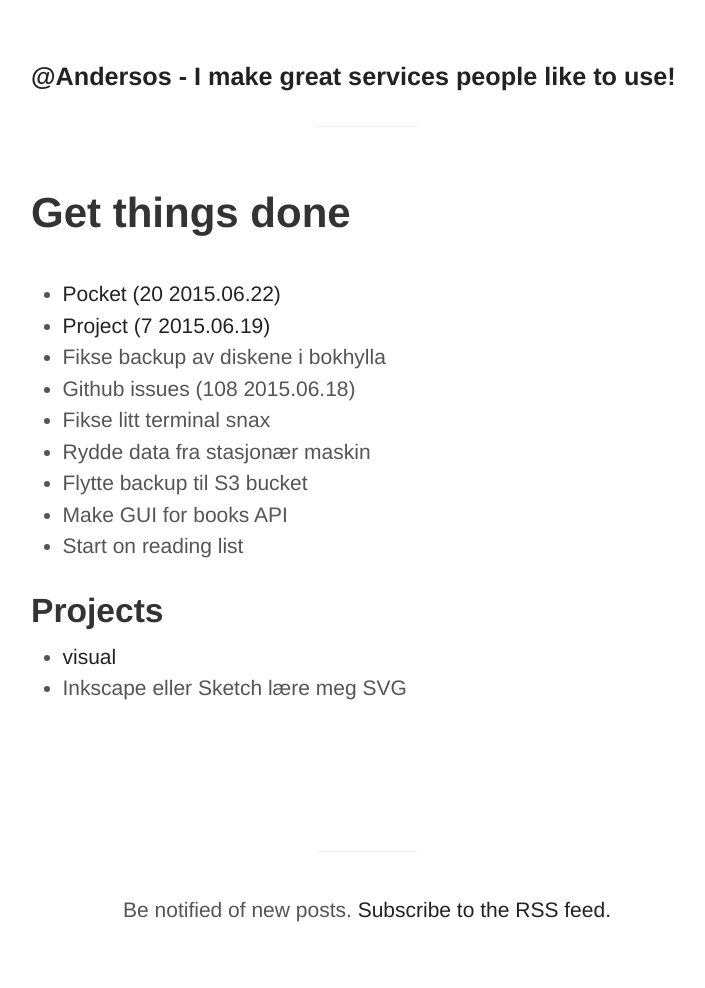
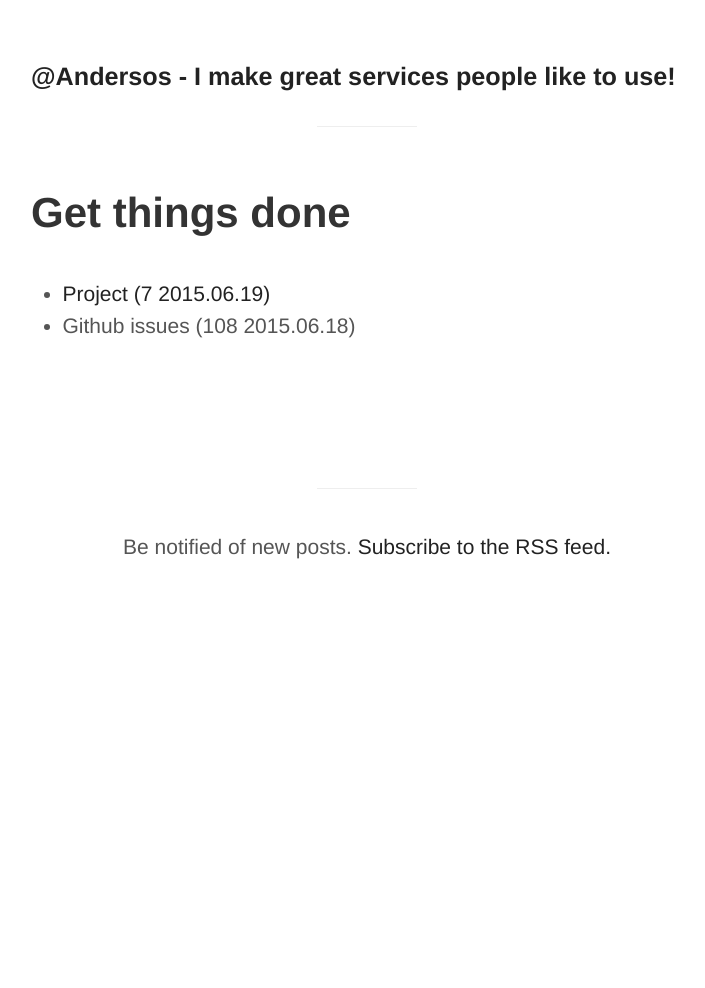
Before and after one commit to Andersos/andersos.net, a Jekyll site: the page built from gtd.html, in a window 1280 px wide. Shown: the whole page, without its empty margins (273-978 px from the left). Built offline with Jekyll 4.4.1, drawn with Linux system fonts in a browser that asks for light colours; Markdown is read by kramdown in place of the engine named in the settings; after the commit the page ends 900 px from its top, so only the background shows below that.

Commit message:
Update gtd.html

```diff
--- a/gtd.html
+++ b/gtd.html
@@ -4,19 +4,6 @@ title: "Get things done"
 ---
 
 <ul>
-    <li><a href="https://twitter.com/Andersos/status/530115122086543360">Pocket (20 2015.06.22)</a></a></li>
     <li><a href="https://gist.github.com/Andersos/32ba857519db96e97e63">Project (7 2015.06.19)</a></li>
-    <li>Fikse backup av diskene i bokhylla</li>
     <li>Github issues (108 2015.06.18)</li>
-    <li>Fikse litt terminal snax</li>
-    <li>Rydde data fra stasjonær maskin</li>
-    <li>Flytte backup til S3 bucket</li>
-    <li>Make GUI for books API</li>
-    <li>Start on reading list</li>
 </ul>
-
-<h2>Projects</h2>
-<ul>
-    <li><a href="https://github.com/Andersos/visual">visual</a></li>
-    <li>Inkscape eller Sketch lære meg SVG</li>
-</ul>
```
